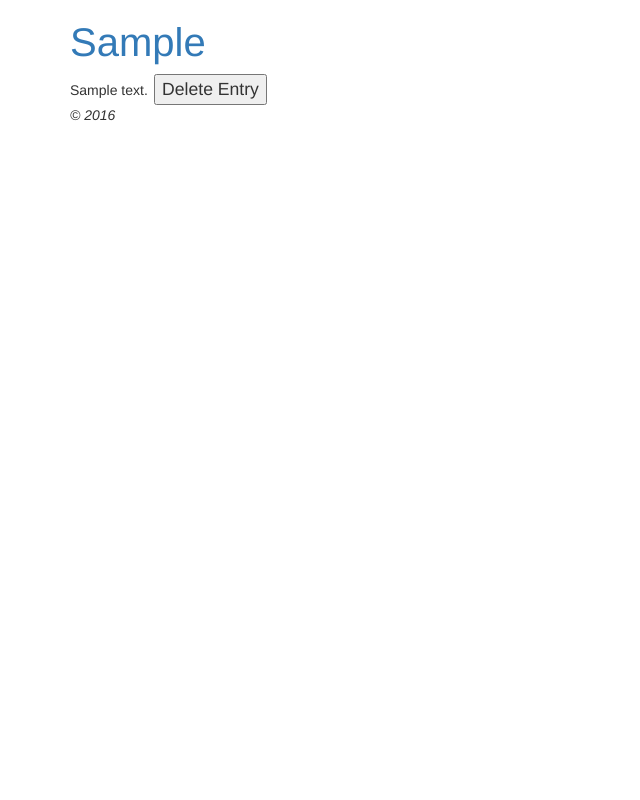
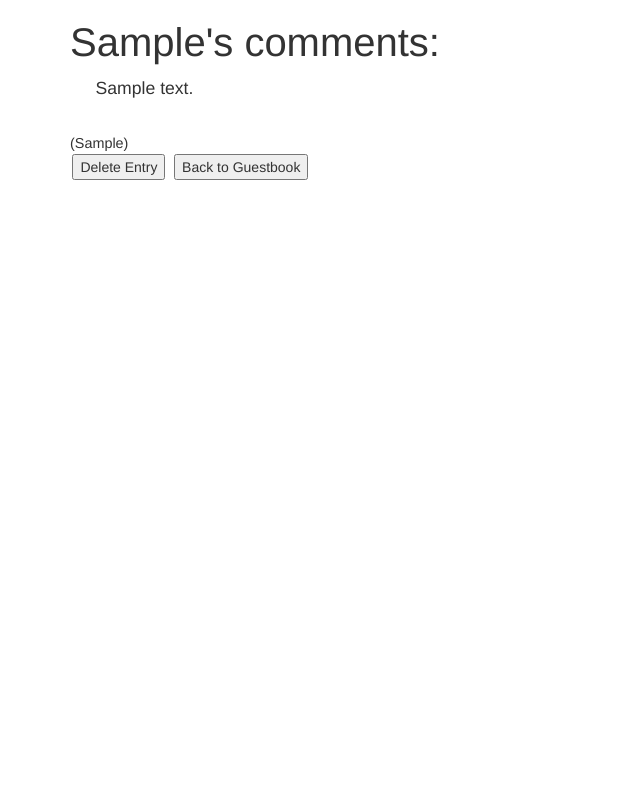
Before and after one commit to ashleyyy/PHP-guestbook, a CodeIgniter app: page /entries/entries/1 in a window 1280 px wide. Shown: the whole page, without its empty margins (0-640 px from the left). Run offline with CodeIgniter, Linux system fonts and the light colour scheme; tables that the repository leaves empty or names only in its code hold one stand-in row (values such as "Sample post").

Commit message:
changed formatting

```diff
--- a/application/controllers/Entries.php
+++ b/application/controllers/Entries.php
@@ -18,11 +18,11 @@ class Entries extends CI_Controller {
     $config['base_url'] = 'http://localhost:8000/entries/index';
     $config['per_page'] = 10;
     $config['uri_segment'] = 3;
-    // $config['use_page_numbers'] = TRUE;
-    // $config['page_query_string'] = TRUE;
-    $config['reuse_query_string'] = FALSE;
-    $config['use_global_url_suffix'] = FALSE;
     $config['total_rows'] = $this->entry_model->record_count();
+    $config['display_pages'] = FALSE;
+    $config['next_link'] = '| next 10';
+    $config['prev_link'] = 'previous 10 |';
+    $config['attributes'] = array('class' => 'pages');
 
     $this->pagination->initialize($config);
 
@@ -30,7 +30,7 @@ class Entries extends CI_Controller {
     $data['links'] = $this->pagination->create_links();
 
     $data['entries'] = $this->entry_model->get_entries($config['per_page'], $page);
-    $data['title'] = 'Guestbook';
+    $data['title'] = 'Read the Guestbook';
 
     $this->load->view('templates/header', $data);
     $this->load->view('entries/create', $data);
@@ -53,7 +53,6 @@ class Entries extends CI_Controller {
     $this->load->view('templates/header', $data);
     $this->load->view('entries/view', $data);
     $this->load->view('templates/footer');
-
   }
 
   public function create()
@@ -89,7 +88,6 @@ class Entries extends CI_Controller {
     $this->entry_model->delete_entry($id);
     $data['message'] = "Entry Successfully Deleted";
     redirect('entries/', $data);
-
   }
 
 }
--- a/application/libraries/application.css
+++ b/application/libraries/application.css
@@ -12,6 +12,11 @@ form {
   margin: .3vmin;
 }
 
+.pages {
+  padding: 1vh 0vw 2vh 0.5vw;
+  font-size: 2.2vmin;
+}
+
 .title {
   font-size: 3.5vmin;
 }
@@ -20,6 +25,6 @@ form {
   font-size: 1.8vmin;
 }
 
-label.col-sm-2.control-label, input, textarea.form-control, input.form-control {
+label.col-sm-2.control-label, input, input.form-control, textarea.form-control, {
   font-size: 2.2vmin;
 }
--- a/application/views/entries/index.php
+++ b/application/views/entries/index.php
@@ -1,5 +1,4 @@
 <h2><?php echo $title; ?></h2>
-<?php echo $links; ?>
 
 <?php foreach ($entries as $entry): ?>
   <div class = "well">
@@ -25,3 +24,7 @@
 
   </div>
 <?php endforeach; ?>
+
+<div class="pull-right">
+  <?php echo $links; ?>
+</div>
--- a/application/views/entries/view.php
+++ b/application/views/entries/view.php
@@ -1,14 +1,19 @@
-<?php
-echo "<h2><a href ='mailto:".$entry['email']."'>".$entry['user']."</a></h2>";
-echo $entry['comments'];
-?>
+<h2>
+  <?php echo $entry['user']."'s comments:";?>
+</h2>
 
-<?php
-  $id = $entry['id'];
-  echo form_open('entries/delete/'.$id);
-?>
+<div class="comments">
+  <?php echo $entry['comments']; ?>
+</div>
 
-<input type="submit" name="delete" value="Delete Entry" />
+<div class ="timestamp">
+  (<?php echo $entry['t']; ?>)
+</div>
 
+<?php echo form_open('entries/delete/'.$entry['id']); ?>
+  <input type="submit" name="delete" value="Delete Entry" />
+</form>
 
+<?php echo form_open('entries/'); ?>
+  <input type="submit" name="index" value="Back to Guestbook" />
 </form>
--- a/application/views/templates/footer.php
+++ b/application/views/templates/footer.php
@@ -1,4 +1,4 @@
-                <p><em>&copy; 2016</em></p>
+
         </div>
-        </body>
+      </body>
 </html>
```
Also changed, not shown: 1 other file.
